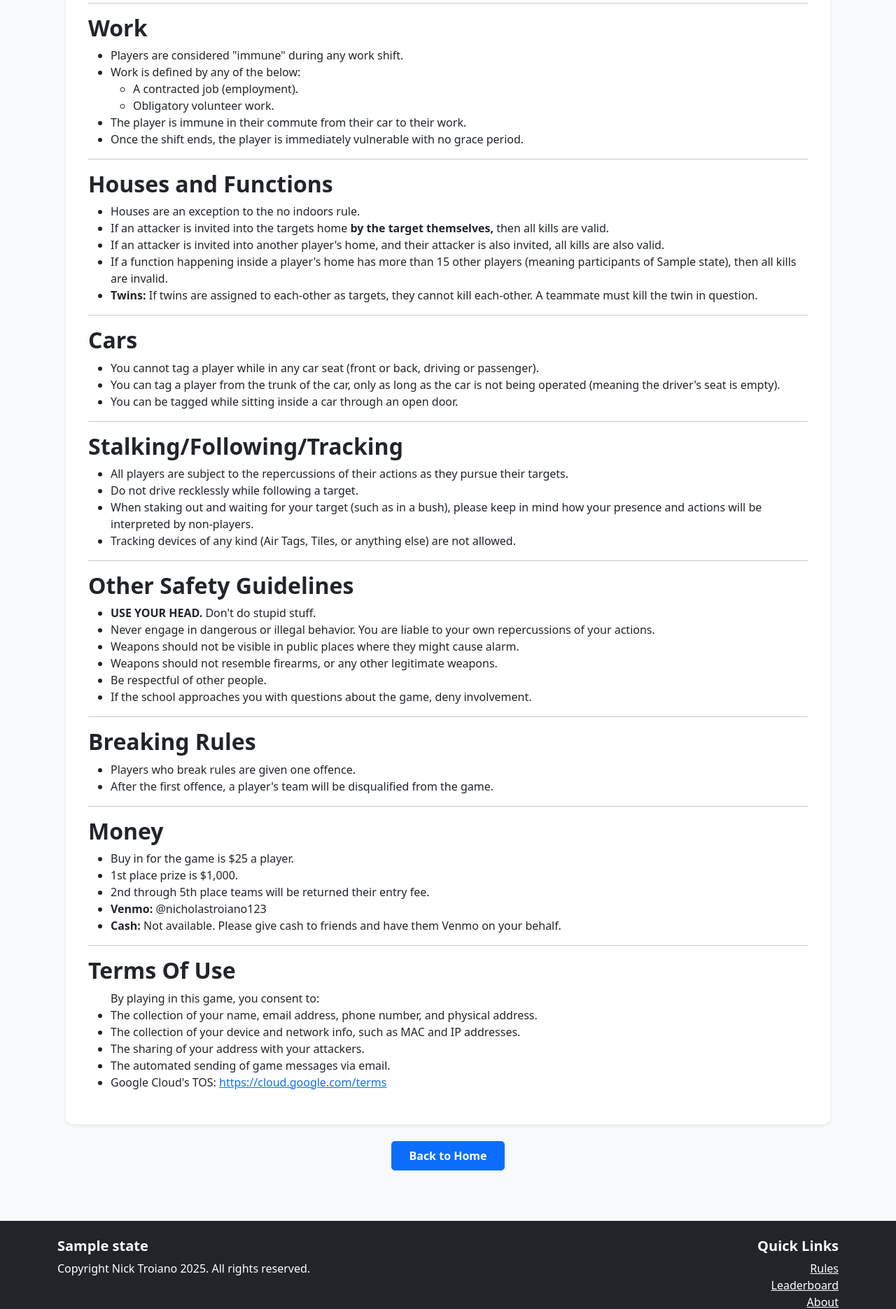
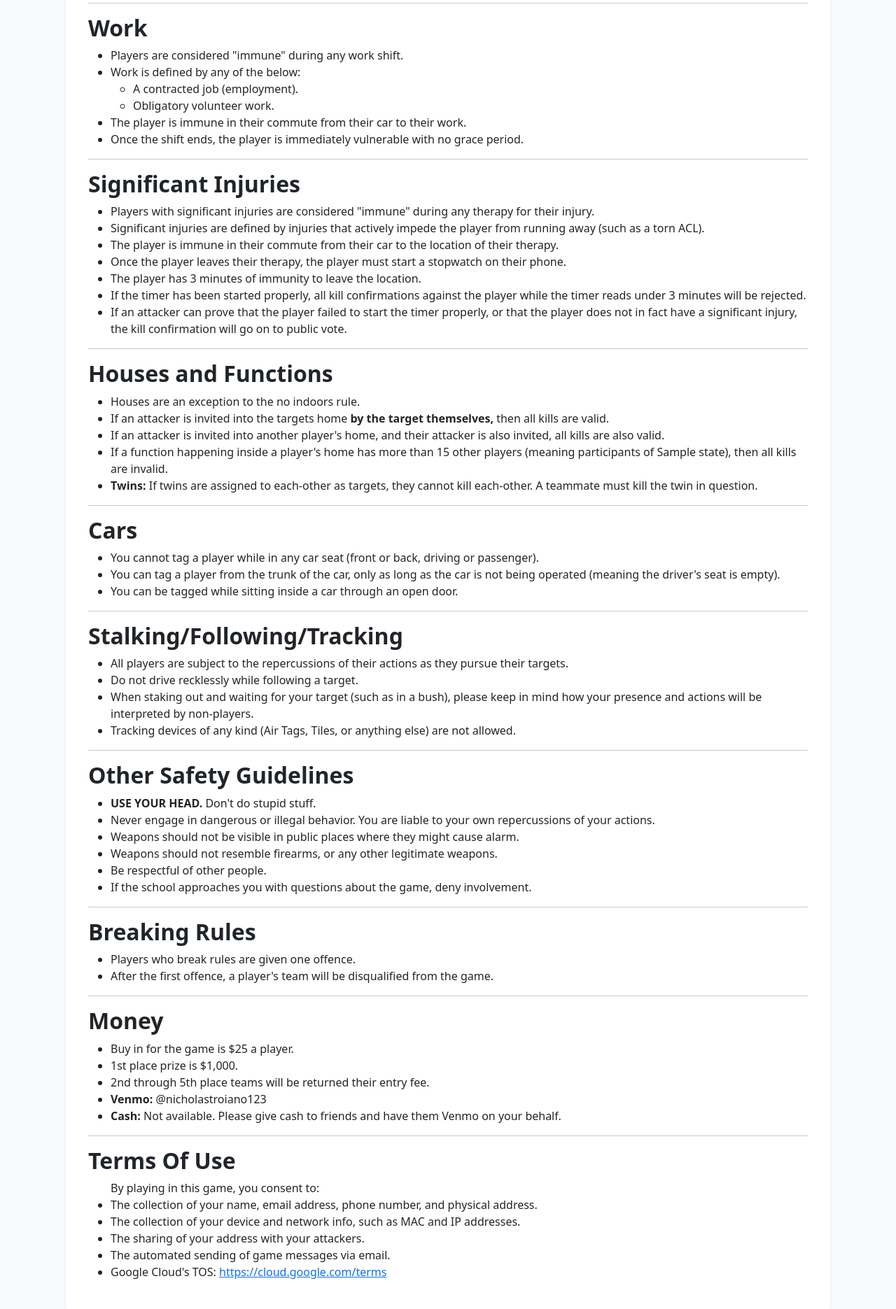
Before and after one commit to CT-42210/srassassins, a Flask app: page /rules in a window 1280 px wide. Shown: the part 1755-3626 px from the top of the page at 70% size. Run offline with Flask 3, Linux system fonts and the light colour scheme; tables that the repository leaves empty hold one stand-in row (values such as "Sample post"); parts of the project's set-up code (start-up, migrations or seed data) failed here and were passed over; some libraries are stand-ins or nearby versions.

Commit message:
significant injuries

```diff
--- a/app/templates/rule_list.html
+++ b/app/templates/rule_list.html
@@ -99,6 +99,19 @@
 
 <hr>
 
+<h2>Significant Injuries</h2>
+<ul>
+    <li>Players with significant injuries are considered "immune" during any therapy for their injury.</li>
+    <li>Significant injuries are defined by injuries that actively impede the player from running away (such as a torn ACL).</li>
+    <li>The player is immune in their commute from their car to the location of their therapy.</li>
+    <li>Once the player leaves their therapy, the player must start a stopwatch on their phone.</li>
+    <li>The player has 3 minutes of immunity to leave the location.</li>
+    <li>If the timer has been started properly, all kill confirmations against the player while the timer reads under 3 minutes will be rejected.</li>
+    <li>If an attacker can prove that the player failed to start the timer properly, or that the player does not in fact have a significant injury, the kill confirmation will go on to public vote.</li>
+</ul>
+
+<hr>
+
 <h2>Houses and Functions</h2>
 <ul>
     <li>Houses are an exception to the no indoors rule.</li>
```
